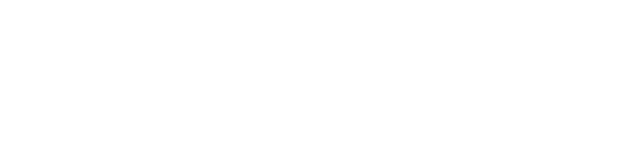
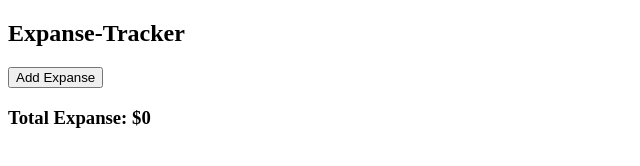
Before and after one commit to shafiq9/Expanse-Tracker, a plain HTML site: page index.html in a window 1280 px wide. Shown: the whole page, without its empty margins (0-640 px from the left). Drawn offline with Linux system fonts and the light colour scheme.

Commit message:
HTML done

```diff
--- a/index.html
+++ b/index.html
@@ -4,8 +4,25 @@
     <meta charset="UTF-8">
     <meta name="viewport" content="width=device-width, initial-scale=1.0">
     <title>Expanse Tracker</title>
+    <link rel="stylesheet" href="style.css">
 </head>
 <body>
 
+    <div class="expanse-tracker">
+            <div class="expanse-header">
+                <h2>Expanse-Tracker</h2>
+                <button class="add-expanse-btn">Add Expanse</button>
+            </div>
+
+        <div class="expanse-list"></div>
+
+        <div class="total-expanse">
+            <h3>Total Expanse: $0</h3>
+        </div>
+
+    </div>
+
+
+<script src="app.js"></script>
 </body>
 </html>
```
